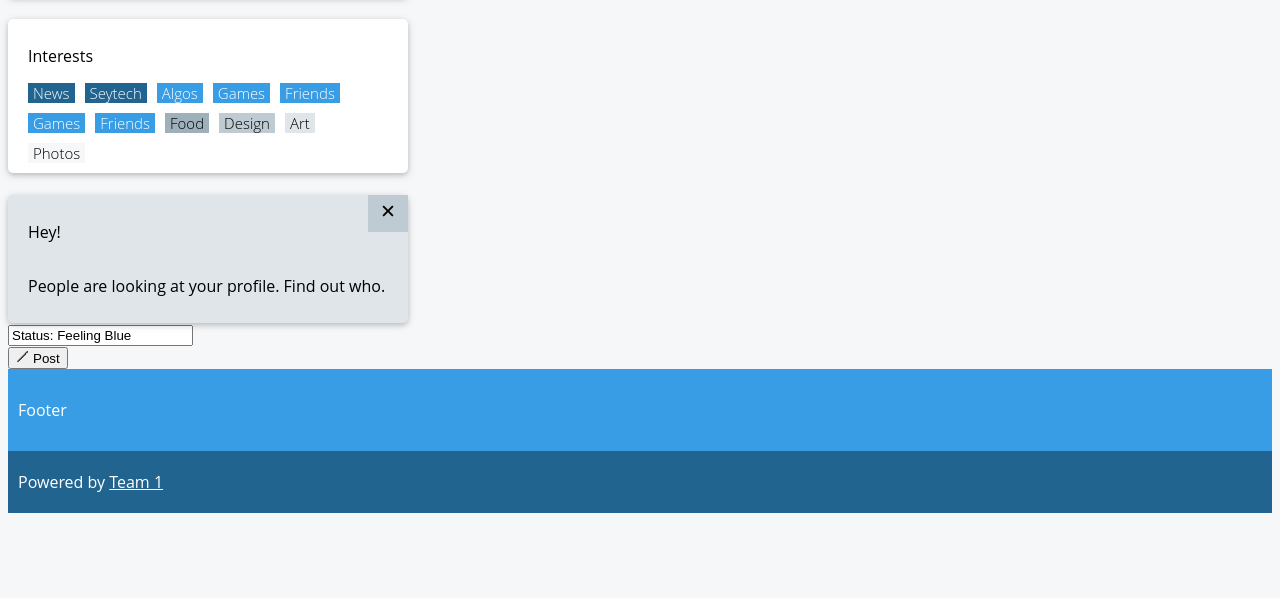
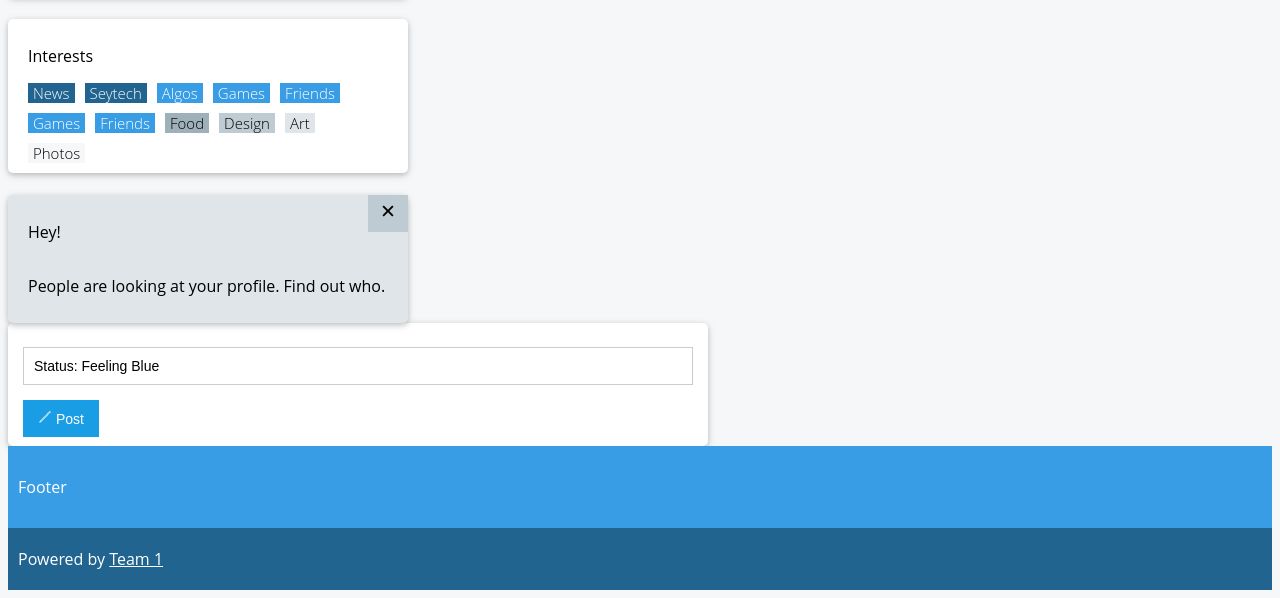
Before and after one commit to zhanar2024/team1-social-network, a plain HTML site: page index.html in a window 1280 px wide. Shown: the part 1344-1942 px from the top of the page. Before the commit the page ends 1865 px from the top, so only its background shows below. Drawn offline with nearby package versions, Linux system fonts and the light colour scheme.

Commit message:
main col

```diff
--- a/style.css
+++ b/style.css
@@ -217,3 +217,34 @@ body {
 .close-button:hover {
   background-color: #9eb1bb;
 }
+
+/* Main-col start */
+.main-box {
+  background-color: #fff;
+  padding: 9px 15px;
+  width: 700px;
+  display: flex;
+  flex-direction: column;
+  box-shadow: 0 2px 5px 0 rgba(0, 0, 0, 0.16), 0 2px 10px 0 rgba(0, 0, 0, 0.12);
+  border-radius: 5px;
+}
+.main-box form input {
+  width: 100%;
+  padding: 10px;
+  margin: 15px 0;
+  font-size: 14px;
+  border: 1px solid #ccc;
+}
+.main-box form button {
+  font-size: 14px;
+  padding: 10px 15px;
+  background-color: #199de5;
+  color: #fff;
+  border: none;
+}
+.main-box form button:hover {
+  background-color: #ccc;
+  color: #000;
+}
+
+/* Main-col end */
```
